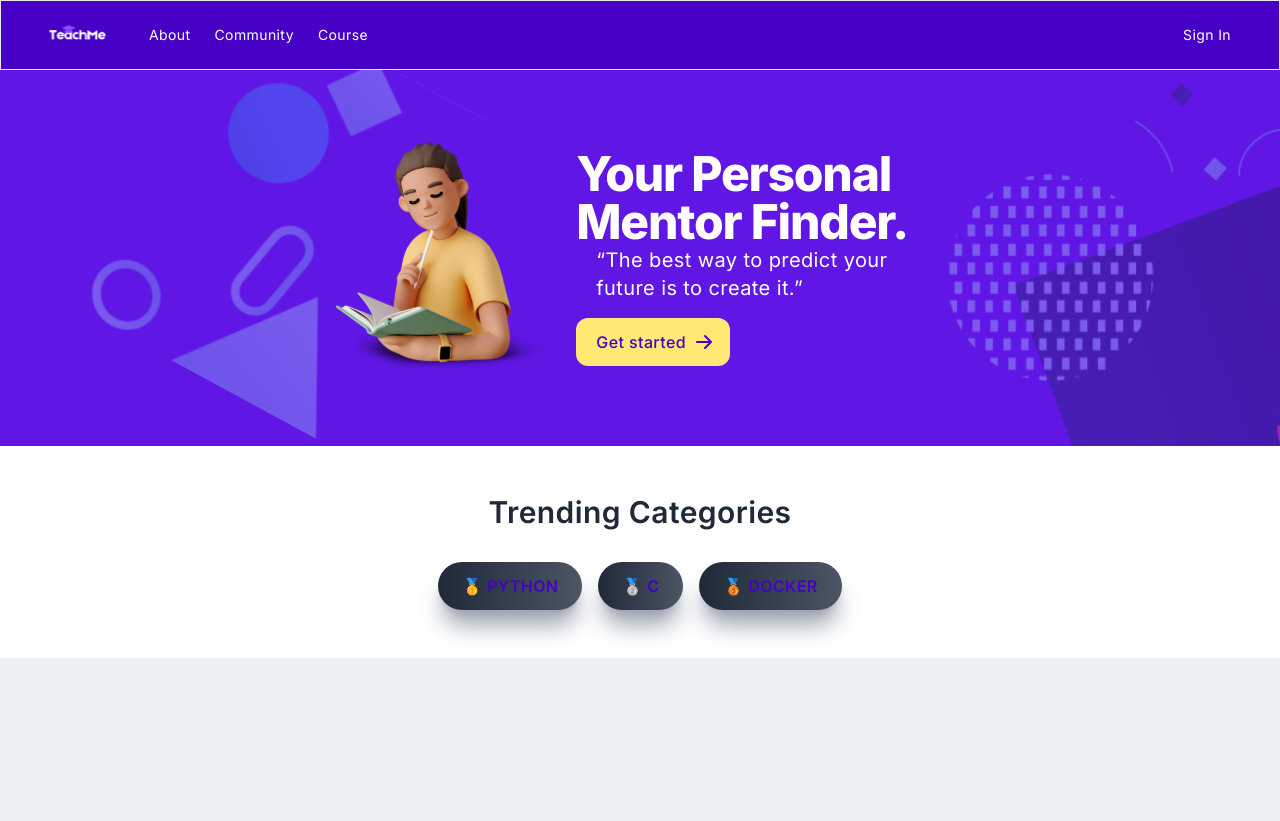
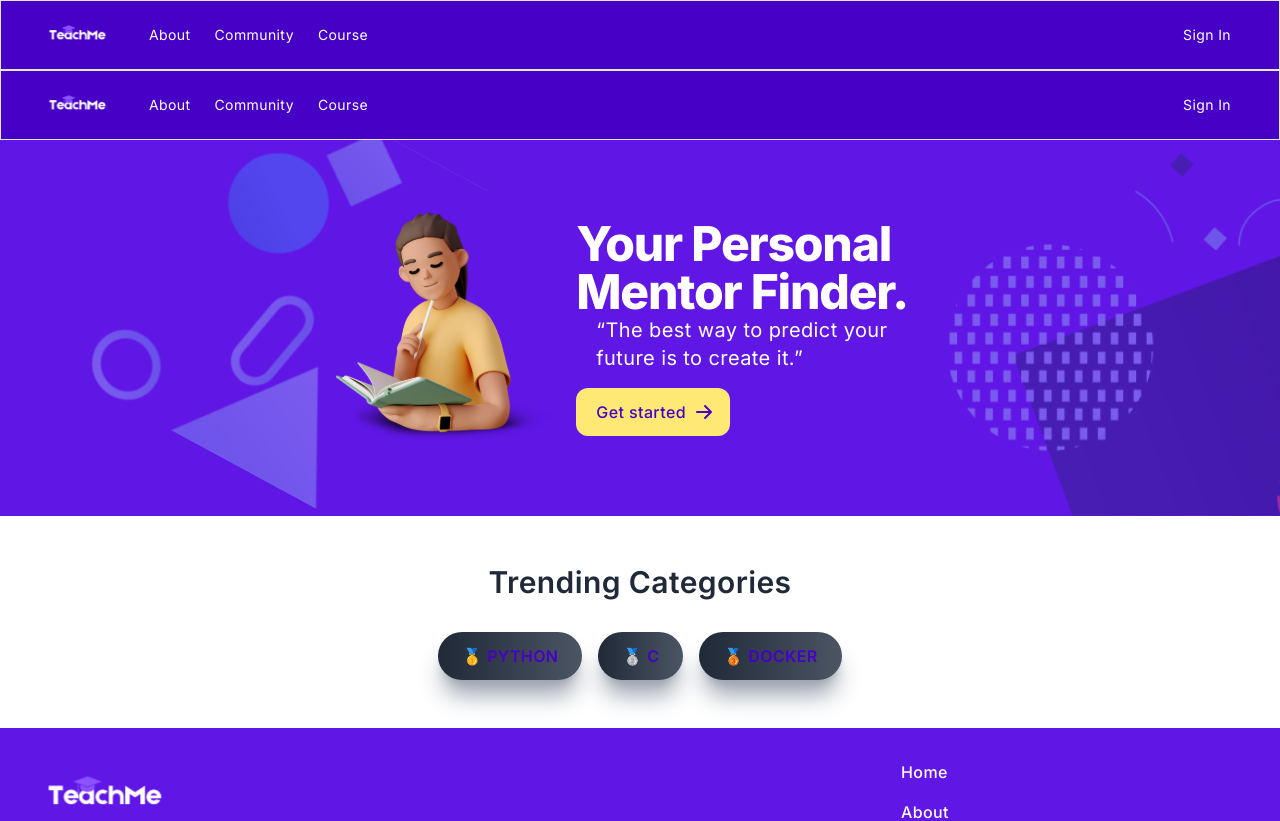
Before and after one commit to skadouuds/teachme, a Next.js app: page / in a window 1280 px wide. Shown: the top 821 px of the page. Before the commit the page ends 800 px from the top, so only its background shows below. Built offline with nearby package versions, Linux system fonts and the light colour scheme.

Commit message:
Modify: add navbar and footer inside layout

```diff
--- a/app/layout.tsx
+++ b/app/layout.tsx
@@ -1,21 +1,27 @@
-import './globals.css'
-import { Inter } from 'next/font/google'
+import "./globals.css";
+import { Inter } from "next/font/google";
+import Navbar from "../components/Navbar";
+import Footer from "@/components/Footer";
 
-const inter = Inter({ subsets: ['latin'] })
+const inter = Inter({ subsets: ["latin"] });
 
 export const metadata = {
-  title: 'Create Next App',
-  description: 'Generated by create next app',
-}
+  title: "Create Next App",
+  description: "Generated by create next app",
+};
 
 export default function RootLayout({
   children,
 }: {
-  children: React.ReactNode
+  children: React.ReactNode;
 }) {
   return (
     <html lang="en">
-      <body className={inter.className}>{children}</body>
+      <body className={inter.className}>
+        <Navbar />
+        {children}
+        <Footer />
+      </body>
     </html>
-  )
+  );
 }
```
